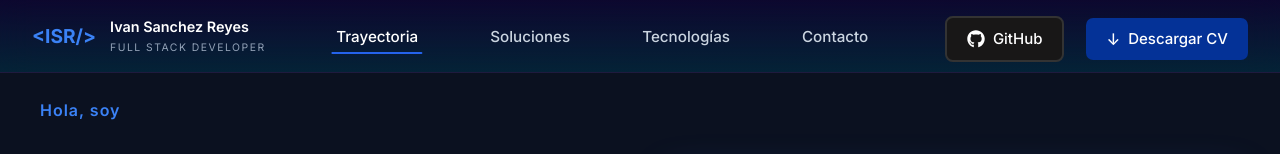
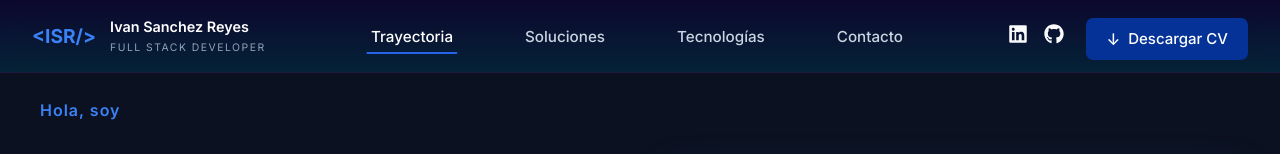
Before and after one commit to ivansanzrey456-hue/portafolio, a React (Vite) app: page / in a window 1280 px wide. Shown: the top 154 px of the page. Built offline with nearby package versions, Linux system fonts and the light colour scheme.

Commit message:
Integrasion de botnes de redes sociales

```diff
--- a/src/components/Navbar.jsx
+++ b/src/components/Navbar.jsx
@@ -1,5 +1,5 @@
 import { useState } from "react";
-import { FaGithub } from "react-icons/fa";
+import { FaGithub, FaLinkedin } from "react-icons/fa"; // Importamos FaLinkedin
 import React from 'react';
 import DottedOffsetButton from './DottedOffsetButton';
 import {
@@ -65,6 +65,18 @@ function Navbar() {
                     >
                         Contacto
                     </a>
+
+                    {/* Enlaces móviles */}
+                    <a
+                        href="https://www.linkedin.com/in/ivansanchezreyes/"
+                        target="_blank"
+                        rel="noopener noreferrer"
+                        className="navbar-mobile-link"
+                        onClick={() => setMenuOpen(false)}
+                    >
+                        <FaLinkedin /> LinkedIn
+                    </a>
+
                     <a
                         href="https://github.com/ivansanzrey456-hue"
                         target="_blank"
@@ -88,32 +100,32 @@ function Navbar() {
                 </nav>
 
                 <div className="navbar-actions">
-                    <DottedOffsetButton
-                        label="GitHub"
-                        link="https://github.com/ivansanzrey456-hue"
-                        newTab={true}
-                        addIcon={true}
-                        icon={{
-                            element: <FaGithub />, // Pasar el icono de react-icons aquí
-                            size: 18
-                        }}
-                        colors={{
-                            fill: "#181717",
-                            hoverFill: "#000000",
-                            textColor: "#ffffff",
-                            hoverTextColor: "#ffffff"
-                        }}
-                        border={{
-                            borderColor: "#333333",
-                            borderStyle: "solid",
-                            borderWidth: 2
-                        }}
-                        shadow={{
-                            color: "#3a058a" // Color morado/gris característico de GitHub
-                        }}
-                    />
 
+  {/* Ícono de LinkedIn */}
+  <a
+    href="https://www.linkedin.com/in/ivansanchezreyes/"
+    target="_blank"
+    rel="noopener noreferrer"
+    title="LinkedIn"
+    aria-label="Perfil de LinkedIn"
+    className="navbar-icon-btn text-[#0a66c2]"
+  >
+    <FaLinkedin size={20} />
+  </a>
 
+  {/* Ícono de GitHub */}
+  <a
+    href="https://github.com/ivansanzrey456-hue"
+    target="_blank"
+    rel="noopener noreferrer"
+    title="GitHub"
+    aria-label="Perfil de GitHub"
+    className="navbar-icon-btn"
+  >
+    <FaGithub size={20} />
+  </a>
+
+  {/* Botón Principal: Descargar CV */}
   <div className="navbar-desktop-only">
     <DottedOffsetButton
       label="Descargar CV"
@@ -123,6 +135,7 @@ function Navbar() {
       icon={{ symbol: "↓", size: 16 }}
     />
   </div>
+
 </div>
 
                 <button
```
Lines whose indentation alone changed are shown as unchanged.
